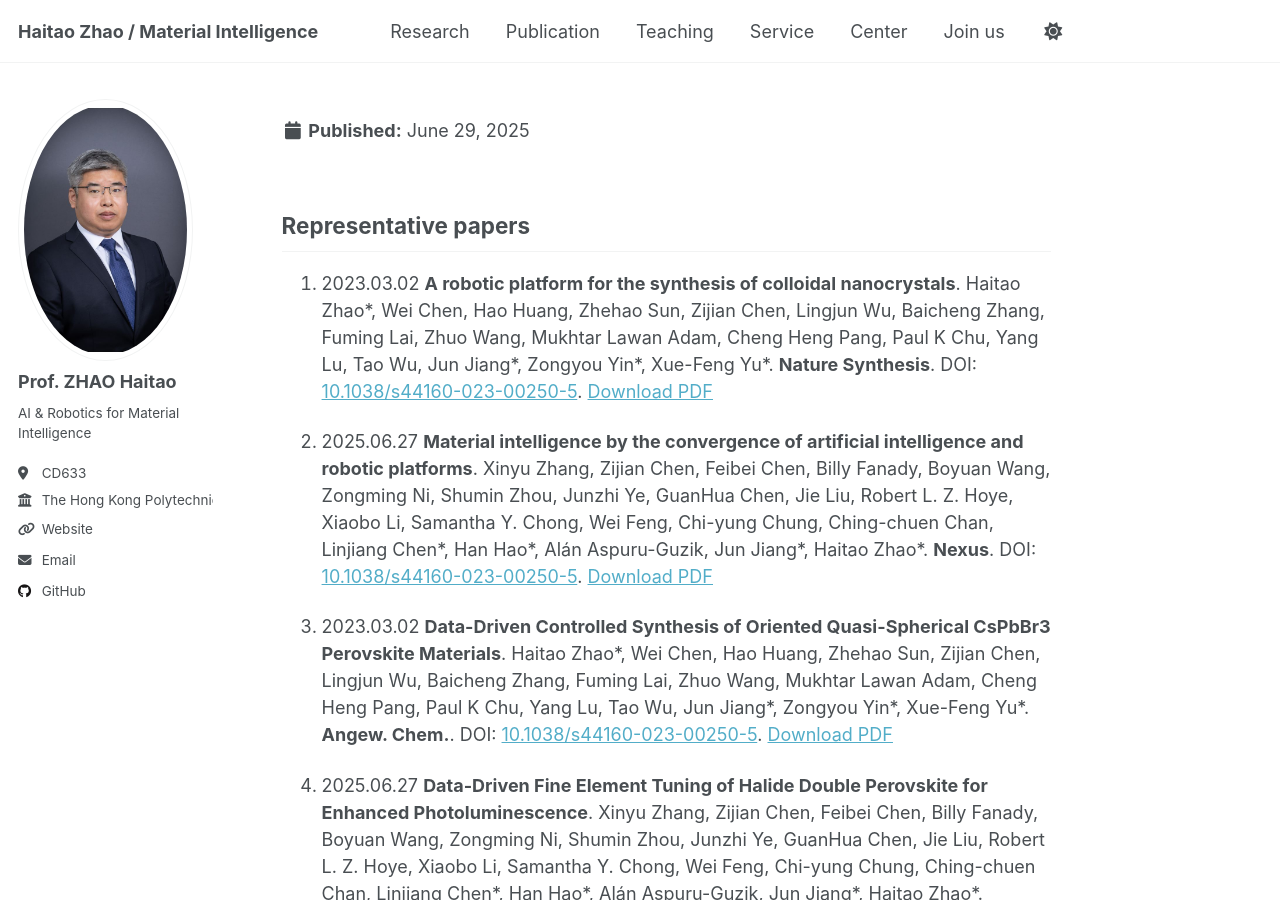
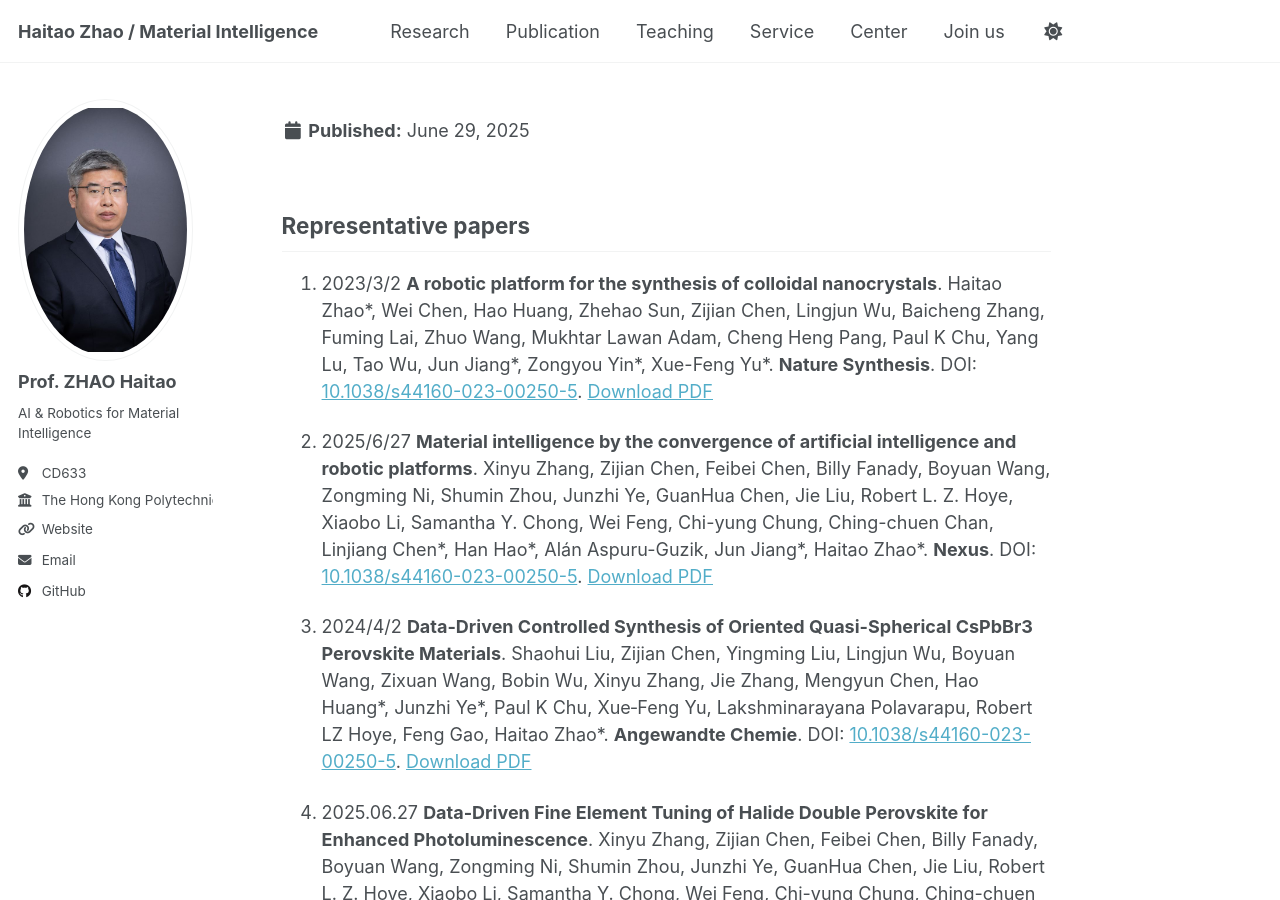
Before and after one commit to HaitaoZhao-PolyU/HaitaoZhao-PolyU.github.io, a Jekyll site: the page built from _publication1/publication.md, in a window 1280 px wide and 900 px high. Built offline with Jekyll 4.4.1, drawn with Linux system fonts in a browser that asks for light colours.

Commit message:
Update publication.md

```diff
--- a/_publication1/publication.md
+++ b/_publication1/publication.md
@@ -6,11 +6,11 @@ collection: publication1
 
 ## Representative papers
 
-1. 2023.03.02 **A robotic platform for the synthesis of colloidal nanocrystals**. Haitao Zhao\*, Wei Chen, Hao Huang, Zhehao Sun, Zijian Chen, Lingjun Wu, Baicheng Zhang, Fuming Lai, Zhuo Wang, Mukhtar Lawan Adam, Cheng Heng Pang, Paul K Chu, Yang Lu, Tao Wu, Jun Jiang\*, Zongyou Yin\*, Xue-Feng Yu\*. **Nature Synthesis**. DOI: [10.1038/s44160-023-00250-5](https://doi.org/10.1038/s44160-023-00250-5). [Download PDF](/files/s44160-023-00250-5 (2).pdf)
+1. 2023/3/2 **A robotic platform for the synthesis of colloidal nanocrystals**. Haitao Zhao\*, Wei Chen, Hao Huang, Zhehao Sun, Zijian Chen, Lingjun Wu, Baicheng Zhang, Fuming Lai, Zhuo Wang, Mukhtar Lawan Adam, Cheng Heng Pang, Paul K Chu, Yang Lu, Tao Wu, Jun Jiang\*, Zongyou Yin\*, Xue-Feng Yu\*. **Nature Synthesis**. DOI: [10.1038/s44160-023-00250-5](https://doi.org/10.1038/s44160-023-00250-5). [Download PDF](/files/s44160-023-00250-5 (2).pdf)
 
-2. 2025.06.27 **Material intelligence by the convergence of artificial intelligence and robotic platforms**. Xinyu Zhang, Zijian Chen, Feibei Chen, Billy Fanady, Boyuan Wang, Zongming Ni, Shumin Zhou, Junzhi Ye, GuanHua Chen, Jie Liu, Robert L. Z. Hoye, Xiaobo Li, Samantha Y. Chong, Wei Feng, Chi-yung Chung, Ching-chuen Chan, Linjiang Chen\*, Han Hao\*, Alán Aspuru-Guzik, Jun Jiang\*, Haitao Zhao\*. **Nexus**. DOI: [10.1038/s44160-023-00250-5](https://doi.org/10.1038/s44160-023-00250-5). [Download PDF](/files/s44160-023-00250-5 (2).pdf)
+2. 2025/6/27 **Material intelligence by the convergence of artificial intelligence and robotic platforms**. Xinyu Zhang, Zijian Chen, Feibei Chen, Billy Fanady, Boyuan Wang, Zongming Ni, Shumin Zhou, Junzhi Ye, GuanHua Chen, Jie Liu, Robert L. Z. Hoye, Xiaobo Li, Samantha Y. Chong, Wei Feng, Chi-yung Chung, Ching-chuen Chan, Linjiang Chen\*, Han Hao\*, Alán Aspuru-Guzik, Jun Jiang\*, Haitao Zhao\*. **Nexus**. DOI: [10.1038/s44160-023-00250-5](https://doi.org/10.1038/s44160-023-00250-5). [Download PDF](/files/s44160-023-00250-5 (2).pdf)
 
-3. 2023.03.02 **Data-Driven Controlled Synthesis of Oriented Quasi-Spherical CsPbBr3 Perovskite Materials**. Haitao Zhao\*, Wei Chen, Hao Huang, Zhehao Sun, Zijian Chen, Lingjun Wu, Baicheng Zhang, Fuming Lai, Zhuo Wang, Mukhtar Lawan Adam, Cheng Heng Pang, Paul K Chu, Yang Lu, Tao Wu, Jun Jiang\*, Zongyou Yin\*, Xue-Feng Yu\*. **Angew. Chem.**. DOI: [10.1038/s44160-023-00250-5](https://doi.org/10.1038/s44160-023-00250-5). [Download PDF](/files/s44160-023-00250-5 (2).pdf)
+3. 2024/4/2 **Data-Driven Controlled Synthesis of Oriented Quasi-Spherical CsPbBr3 Perovskite Materials**. Shaohui Liu, Zijian Chen, Yingming Liu, Lingjun Wu, Boyuan Wang, Zixuan Wang, Bobin Wu, Xinyu Zhang, Jie Zhang, Mengyun Chen, Hao Huang\*, Junzhi Ye\*, Paul K Chu, Xue‐Feng Yu, Lakshminarayana Polavarapu, Robert LZ Hoye, Feng Gao, Haitao Zhao\*. **Angewandte Chemie**. DOI: [10.1038/s44160-023-00250-5](https://doi.org/10.1038/s44160-023-00250-5). [Download PDF](/files/s44160-023-00250-5 (2).pdf)
 
 4. 2025.06.27 **Data-Driven Fine Element Tuning of Halide Double Perovskite for Enhanced Photoluminescence**. Xinyu Zhang, Zijian Chen, Feibei Chen, Billy Fanady, Boyuan Wang, Zongming Ni, Shumin Zhou, Junzhi Ye, GuanHua Chen, Jie Liu, Robert L. Z. Hoye, Xiaobo Li, Samantha Y. Chong, Wei Feng, Chi-yung Chung, Ching-chuen Chan, Linjiang Chen\*, Han Hao\*, Alán Aspuru-Guzik, Jun Jiang\*, Haitao Zhao\*. **Advanced Optical Materials**. DOI: [10.1038/s44160-023-00250-5](https://doi.org/10.1038/s44160-023-00250-5). [Download PDF](/files/s44160-023-00250-5 (2).pdf)
 
```
